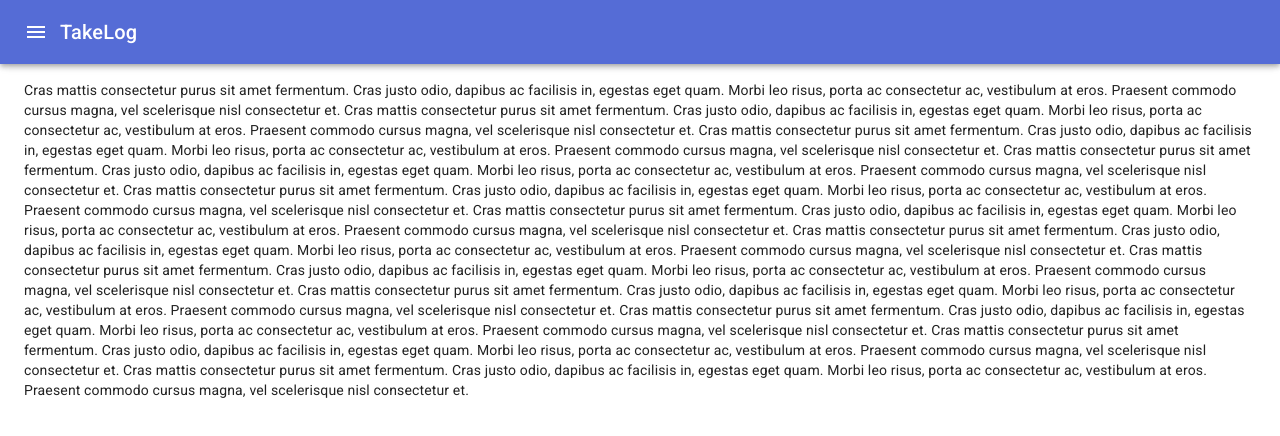
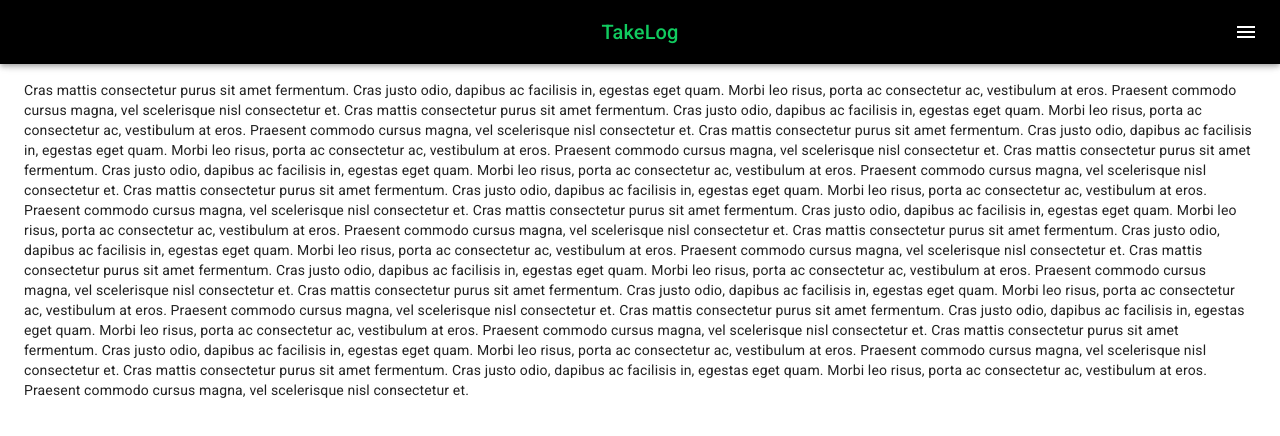
Before and after one commit to TakeruTakeru/takelog, a Next.js app: page /v1/home in a window 1280 px wide. Shown: the top 436 px of the page. Built offline with nearby package versions, Linux system fonts and the light colour scheme; a web font is replaced by a local one.

Commit message:
change layout temporaly

```diff
--- a/components/actions/wrapper/ScrollToTop.js
+++ b/components/actions/wrapper/ScrollToTop.js
@@ -8,15 +8,15 @@ import PropTypes from 'prop-types';
 const _ScrollTopWrapperStyle = {
   root: {
     position: 'fixed',
-    bottom: theme.spacing(2),
-    right: theme.spacing(2),
+    bottom: theme.spacing(6),
+    right: theme.spacing(4),
   },
 };
 
 function _ScrollTopWrapper({ classes, children, anchorId }) {
   const trigger = useScrollTrigger({
     // target: window ? window() : undefined,
-    disableHysteresis: true,
+    // disableHysteresis: true,
     threshold: 150,
   });
 
@@ -26,6 +26,7 @@ function _ScrollTopWrapper({ classes, children, anchorId }) {
     );
 
     if (anchor) {
+      console.log(anchor)
       anchor.scrollIntoView({ behavior: 'smooth', block: 'center' });
     }
   };
--- a/components/layout/header/MobileAppBar.js
+++ b/components/layout/header/MobileAppBar.js
@@ -5,17 +5,35 @@ import Typography from '@material-ui/core/Typography';
 import IconButton from '@material-ui/core/IconButton';
 import MenuIcon from '@material-ui/icons/Menu';
 import PropTypes from 'prop-types';
+import { withStyles } from '@material-ui/core/styles';
 
+const styles = {
+  root: {},
+  siteTitle: {
+    flex: 'auto',
+    textAlign: 'center'
+  },
+  menuButton: {
+    display: 'block',
+    position: 'absolute',
+    right: 10
+  },
+};
 // for parent components, I need to implement this as a class
-export default class Bar extends React.Component {
+class Bar extends React.Component {
   render() {
-    const { title, onClickMenuIcon} = this.props;
+    const { title, onClickMenuIcon, classes } = this.props;
+    const { root, siteTitle, menuButton } = classes;
     return (
       <React.Fragment>
         <AppBar>
           {/* Toolbar makes children to flex element. */}
-          <Toolbar>
+          <Toolbar className={root}>
+            <Typography color="secondary" className={siteTitle} variant="h6">
+              {title}
+            </Typography>
             <IconButton
+              className={menuButton}
               edge="start"
               color="inherit"
               aria-label="menu"
@@ -23,11 +41,11 @@ export default class Bar extends React.Component {
             >
               <MenuIcon />
             </IconButton>
-            <Typography variant="h6">{title}</Typography>
           </Toolbar>
+
         </AppBar>
         {/* Toolbar possessing header's height dynamicaly.  */}
-        <Toolbar id="top"/>
+        <Toolbar />
       </React.Fragment>
     );
   }
@@ -36,4 +54,7 @@ export default class Bar extends React.Component {
 Bar.propTypes = {
   title: PropTypes.string.isRequired,
   onClickMenuIcon: PropTypes.func.isRequired,
+  classes: PropTypes.object.isRequired,
 };
+
+export default withStyles(styles)(Bar);
--- a/config.js
+++ b/config.js
@@ -13,10 +13,10 @@ export const TITLE = 'TakeLog';
 export const theme = createMuiTheme({
   palette: {
     primary: {
-      main: '#556cd6',
+      main: '#000',
     },
     secondary: {
-      main: '#19857b',
+      main: '#11cb5f',
     },
     error: {
       main: red.A400,
```
Also changed, not shown: static/fantasy-4652501_1280.jpg (deleted), static/food_honetsuki_frank.png.
